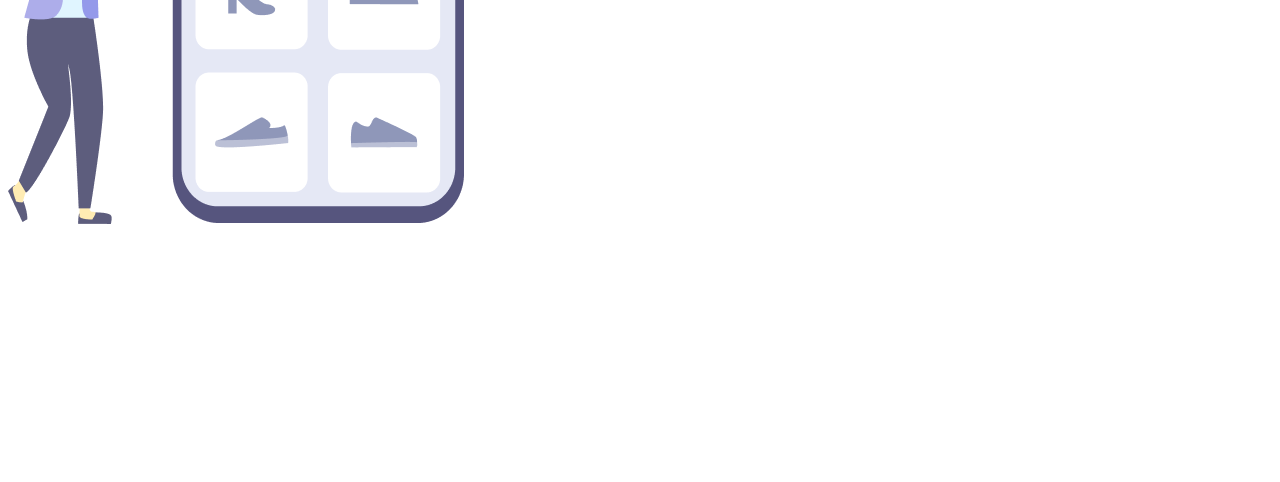
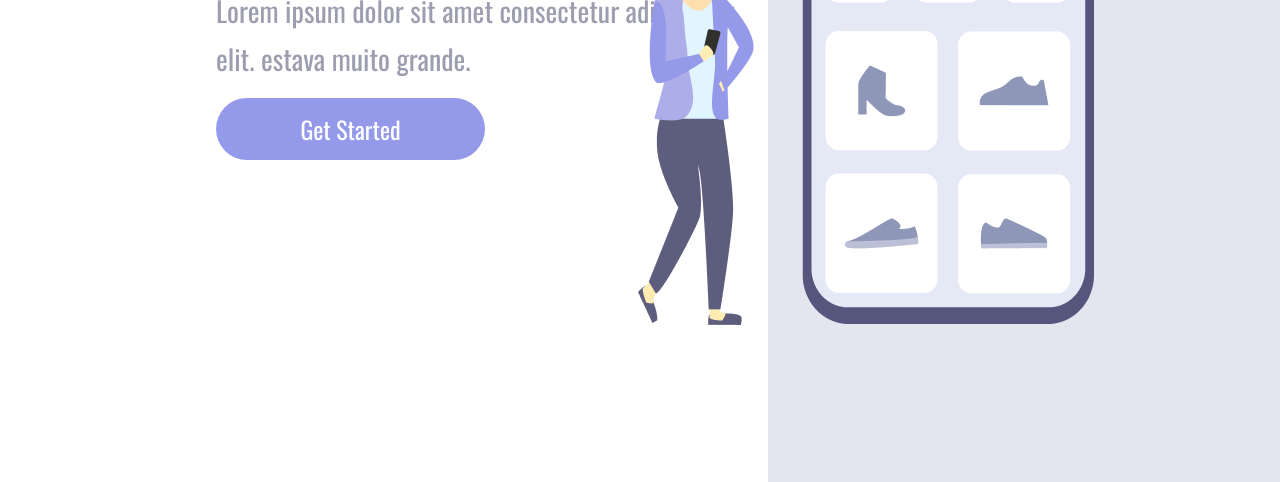
Before and after one commit to glaylson87/Devclub, a plain HTML site: page index.html in a window 1280 px wide. Shown: the part 478-960 px from the top of the page. Before the commit the page ends 800 px from the top, so only its background shows below. Drawn offline with nearby package versions, Linux system fonts and the light colour scheme.

Commit message:
alteração no head link styles.css

```diff
--- a/index.html
+++ b/index.html
@@ -4,7 +4,7 @@
 <head>
     <meta charset="UTF-8">
     <meta name="viewport" content="width=device-width, initial-scale=1.0">
-    <link rel="stylesheet" href="./aula.css">
+    <link rel="stylesheet" href="styles.css">
     <link rel="preconnect" href="https://fonts.googleapis.com">
     <link rel="preconnect" href="https://fonts.gstatic.com" crossorigin>
     <link href="https://fonts.googleapis.com/css2?family=Oswald&display=swap" rel="stylesheet">
```
